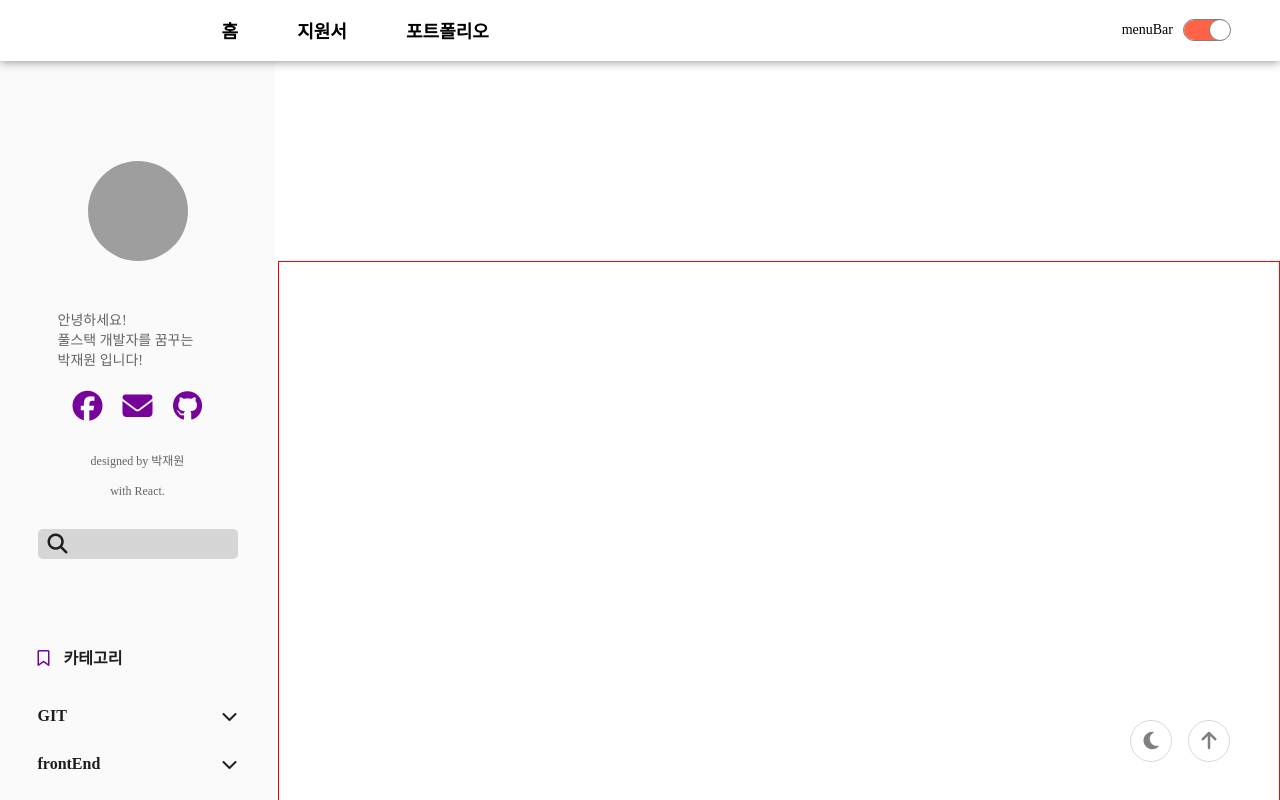
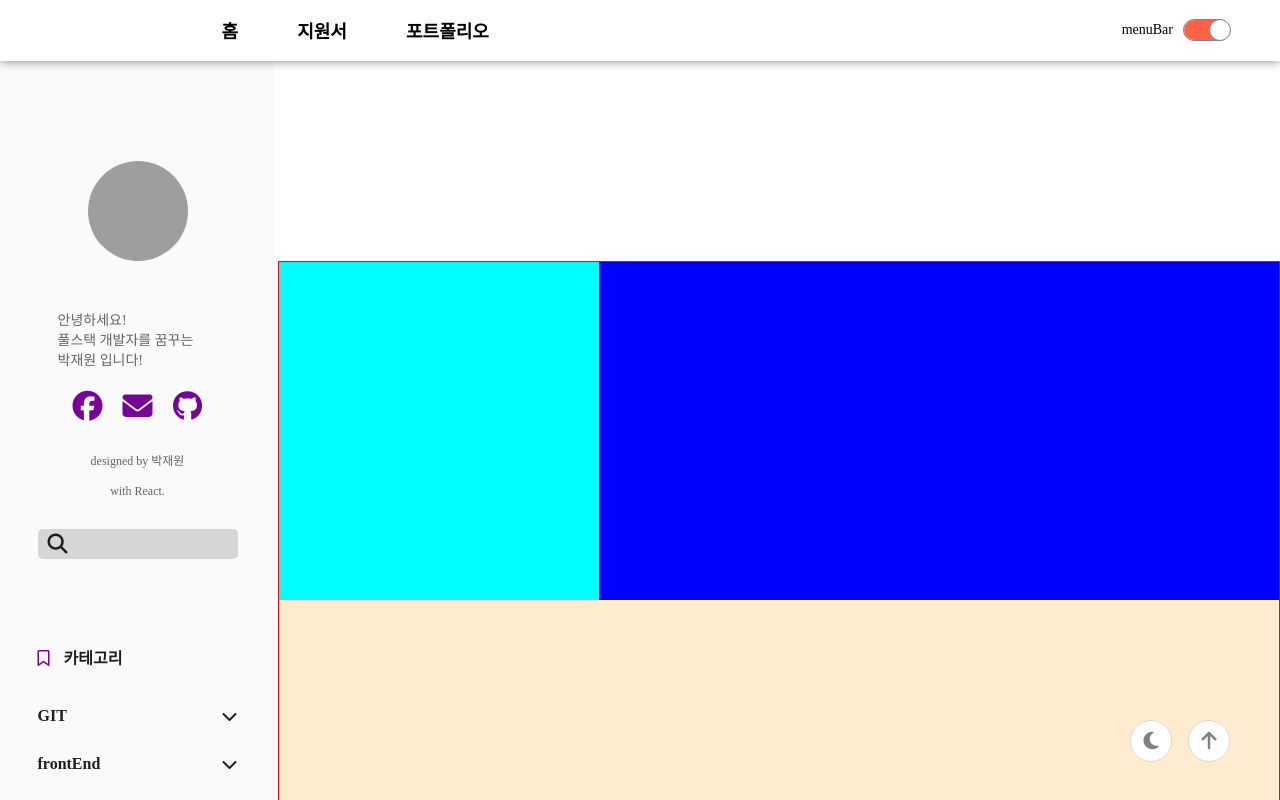
Before and after one commit to jaewon906/jaewon906.github.io, a React (Create React App) app: page /#/portfolio in a window 1280 px wide. Shown: the top 800 px of the page. Built offline with nearby package versions, Linux system fonts and the light colour scheme; grey boxes are pictures that could not be loaded; a web font is replaced by a local one.

Commit message:
23.05.23 JW

```diff
--- a/src/component/header.js
+++ b/src/component/header.js
@@ -25,24 +25,23 @@ export default function Header(props) {
 
     const clickAndActive = () => {
         setA(val => !val)
-        console.log(a)
         dispatch(leftOnOffRdc(a))
     }
 
-    function permission(e) {
+    function permission() {
         const a = prompt("비밀번호를 입력하세요", "")
         if (a !== "1234") {
             alert("다시 입력하세요")
 
         }
-        else{
-            switch(e.target.id){
-                case "resume":window.location.href='resume/';break;
-                case "portfolio":window.location.href='/portfolio/';break;
-                default:
-            }
+        // else{
+        //     switch(e.target.id){
+        //         case "resume":window.location.href='resume/';break;
+        //         case "portfolio":window.location.href='/portfolio/';break;
+        //         default:
+        //     }
 
-        }
+        // }
     }
 
     return (
@@ -51,7 +50,7 @@ export default function Header(props) {
                 <div className={style.headerLeft}>
                     <Link style={fontStyle} to='/'><h4>홈</h4></Link>
                     <Link style={fontStyle} to='resume/' onClick={permission}><h4 id='resume'>지원서</h4></Link>
-                    <Link style={fontStyle}  onClick={permission}><h4 id='portfolio'>포트폴리오</h4></Link>
+                    <Link style={fontStyle} to='portfolio/' onClick={permission}><h4 id='portfolio'>포트폴리오</h4></Link>
                 </div>
                 <div style={fontStyle} className={style.headerRight}>
                     <p style={{fontSize:'14px', paddingRight:'10px'}}>menuBar</p>
--- a/src/component/portfolioPage.js
+++ b/src/component/portfolioPage.js
@@ -6,9 +6,15 @@ export default function PortfolioPage() {
         <div className={style.container}>
             <AsideLeft />
             <div className={style.main}>
-                <Link to='pages=1'><div className={style.portfolio}></div></Link>
-                <Link to='pages=2'><div className={style.portfolio}></div></Link>
-                <Link to='pages=2'><div className={style.portfolio}></div></Link>
+                <Link to='pages=1'>
+                    <div className={style.portfolio}>
+                        <div style={{width:'100%', height:'60%',display:'flex'}}>
+                            <div className={style.portfolioImg}></div>
+                            <div className={style.portfolioSection}></div>
+                        </div>
+                        <div className={style.portfolioMain}></div>
+                    </div>
+                </Link>
             </div>
         </div>
     )
--- a/src/css/portfolio.module.css
+++ b/src/css/portfolio.module.css
@@ -20,3 +20,18 @@
     height:100%;
     border:1px solid red;
 }
+.portfolioImg{
+    width:calc(160% * 0.2);
+    height:100%;
+    background-color: aqua;
+}
+.portfolioSection{
+    width:calc(100% - (160% * 0.2));
+    height:100%;
+    background-color: blue;
+}
+.portfolioMain{
+    width:100%;
+    height:40%;
+    background-color: blanchedalmond;
+}
--- a/src/features/toggleBtn.js
+++ b/src/features/toggleBtn.js
@@ -1,5 +1,4 @@
 export default function ToggleBtn({ active }) {
-console.log(active)
     const style = {
         width: '45px',
         height: '20px',
--- a/src/portfolio1/frontend/src/css/jw_applySubscribe.module.css
+++ b/src/portfolio1/frontend/src/css/jw_applySubscribe.module.css
@@ -27,7 +27,6 @@
     width:calc(100% - 20px);
     height:34px;
     background-color: rgb(221, 220, 220);
-    /* background-color: rgb(248, 61, 92) */
     color:gray;
     margin-top: 15px;
     border-radius: 10px;
@@ -38,7 +37,7 @@
 }
 .menuArea{
     display: flex;
-    justify-content: space-around;
+    justify-content: space-between;
     align-items: center;
 }
 .menuArea .swiperSlide{
@@ -294,12 +293,6 @@
     transition: transform 0.2s, border-color 0.5s;
 }
 
-/* .addBtn > a:nth-child(2){
-    position :absolute;
-    margin:1px 0px 0px -8px;
-    font-size:13px;
-} */
-
 .subscribeContentBox > .priceTextArea{
     width:100%;
     height:80px;
@@ -337,7 +330,7 @@
     color:rgb(200, 208, 208);
     background-color: white;
     text-align: center;
-  color:black;
+    color:black;
 }
 
 
--- a/src/portfolio1/frontend/src/css/jw_main.module.css
+++ b/src/portfolio1/frontend/src/css/jw_main.module.css
@@ -111,10 +111,9 @@
 .after::after {
   content: "";
   position: absolute;
-  margin-top: -330px;
+  margin-top: -315px;
   width: 100%;
   height: 400px;
-  /* background-image: linear-gradient(0,rgb(250, 238, 222) 10%,rgba(250, 238, 222, 0.83) 45%,rgba(250, 238, 222, 0.15) 90%,rgba(250, 238, 222, 0)); */
   background-image: linear-gradient(
     0,
     rgb(0, 0, 0) 10%,
--- a/src/portfolio1/frontend/src/pages/jw_applySubscribe.js
+++ b/src/portfolio1/frontend/src/pages/jw_applySubscribe.js
@@ -51,6 +51,7 @@ function ApplySubscribe_jw() {
     { category: "단기렌탈" },
     { category: "반려동물" },
     { category: "여행" },
+    { category: "여가" },
   ];
 
   useEffect(() => {
@@ -202,9 +203,7 @@ function ApplySubscribe_jw() {
                     })}
                   </SwiperSlide>
                 </Swiper>
-                <div className={style.menuBtn}>
-                  <div>＾</div>
-                </div>
+
               </div>
               <div className={style.subscribeContentArea}>
                 {filteredData.map((value, index) => {
```
